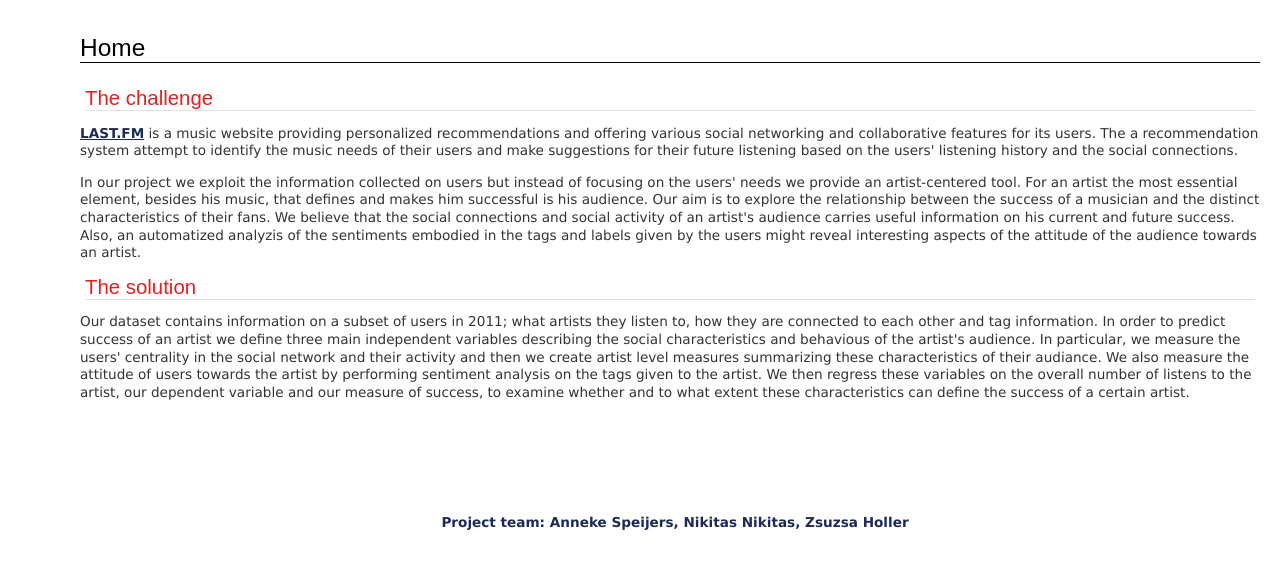
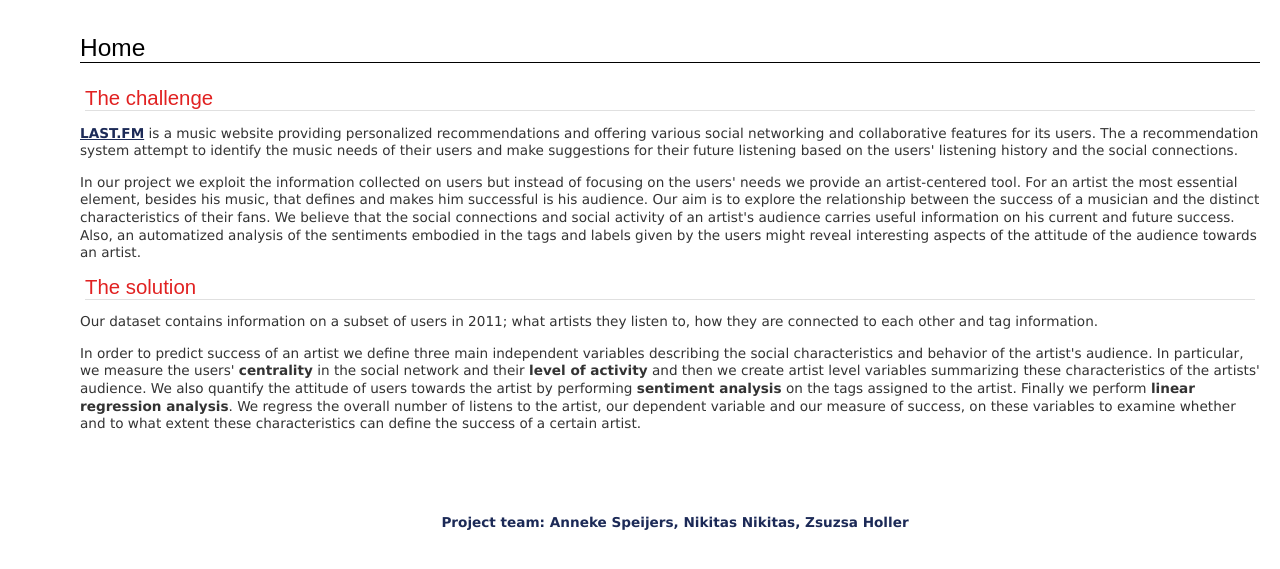
Before and after one commit to zsuzsaholler/bgse-dashboard-project, a PHP site: page /index.php in a window 1280 px wide. Shown: the part 138-707 px from the top of the page. Run offline with PHP 8.4, Linux system fonts and the light colour scheme; data that the repository does not hold is empty.

Commit message:
corrected spelling

```diff
--- a/web/data_and_analysis_ours.php
+++ b/web/data_and_analysis_ours.php
@@ -13,7 +13,7 @@
 
 	<h1>Data</h1>
 
-	<p>We use the <b><a href="http://grouplens.org/datasets/hetrec-2011/" target="_blank">LAST.FM dataset</a></b> which contains information on approximately 18,000 artists, 1,900 users, 12,000 end-user tags, 13,000 connections among users and 93,000 user-artist connections with listen count information. The dataset used for the analysis was cleaned to make it easily accessible and managable. Note, that the dataset lacks time dimension for the listen count information, which makes the analysis challenging.</p>
+	<p>We use the <b><a href="http://grouplens.org/datasets/hetrec-2011/" target="_blank">LAST.FM dataset</a></b> which contains information on approximately 18,000 artists, 1,900 users, 12,000 end-user tags, 13,000 connections among users and 93,000 user-artist connections with listen count information. The dataset used for the analysis was cleaned to make it easily accessible and manageable. Note, that the dataset lacks time dimension for the listen count information, which makes the analysis challenging.</p>
 
 <p>Our main variable of interest is the success of an artist measured by the overall number of listens to the given artist recorded in the Last.fm system. Let's see the top 20, most popular artists, based on their number of listens.</p>
 
@@ -32,9 +32,9 @@
 ?>
 
 <h2>Centrality</h2>
-<p>Do the opinion of more central users matter more? Is it more likely to become succesful if more influential users listen to you music? Intuitively, the more central a user is, the more infuential he should be. We therefore expect the success of a particular artist to be directly linked with the centrality of his fans. We combine the information on social connecions of users and their listening history to define the artist level centrality measure used in the regression analysis.</p>
+<p>Do the opinion of more central users matter more? Is it more likely to become successful if more influential users listen to you music? Intuitively, the more central a user is, the more influential he should be. We therefore expect the success of a particular artist to be directly linked with the centrality of his fans. We combine the information on social connections of users and their listening history to define the artist level centrality measure used in the regression analysis.</p>
 <p>The measure for user centrality which we chose is <b><a href="https://en.wikipedia.org/wiki/Centrality#Eigenvector_centrality" target="_blank">eigenvector centrality</a></b>. In this measure a certain user is not considered influential only if he has many friends in the dataset but also when his friends have many connections as well. Using this measure, each user has a centrality score between 0 and 1, where 1 is the most central.</p>
-<p>Our final measure used in the regression analysis is the mean level of centrality of users listening to a given artist. The chart below shows the average centrality of listeners for each of the top 20 succesful artists.</p>
+<p>Our final measure used in the regression analysis is the mean level of centrality of users listening to a given artist. The chart below shows the average centrality of listeners for each of the top 20 successful artists.</p>
 
 <?php
 	// Mean centrality measure for top 20 artists.
@@ -51,8 +51,8 @@
 ?>
 
 <h2>Tag Count</h2>
-<p>Do the opinion of more active users affect more people? Is it more likely to become succesful if your fans are more active in the system? Number of tags assigned by a user is another aspect of the user's social behavior and is a measure of user activity. Similar to central users, we expect that more active users will be more influential and thus the artists they listen to to be more successful.</p>
-<p>To define our final measure used in the regression analysis, first we count the number of tags created by each user (on all artists) and then aggregated this to artist level by taking the average number or tags created by an artist's listeners. The chart below shows the mean of the number of tags assigned by the listeners of the top 20 succesful artists.</p>
+<p>Do the opinion of more active users affect more people? Is it more likely to become successful if your fans are more active in the system? Number of tags assigned by a user is another aspect of the user's social behavior and is a measure of user activity. Similar to central users, we expect that more active users will be more influential and thus the artists they listen to to be more successful.</p>
+<p>To define our final measure used in the regression analysis, first we count the number of tags created by each user (on all artists) and then aggregated this to artist level by taking the average number or tags created by an artist's listeners. The chart below shows the mean of the number of tags assigned by the listeners of the top 20 successful artists.</p>
 
 <?php
 	// Average tag count measure for top 20 artists.
@@ -76,9 +76,9 @@
 	<h1>Analysis</h1>
 
 <h2>Tag Sentiment Analysis</h2>
-<p>Can the opinions and feelings of users expressed in tags might help to predict the success of an artist? The first step in analysing whether users opinions and feelings could be indicative of an artist's popularity is to identify the sentiments embodied in each of the tags assigned by the users. The achieve this we used an <abbr title="Minqing Hu and Bing Liu. Mining and Summarizing Customer Reviews. Proceedings of the ACM SIGKDD International Conference on Knowledge Discovery and Data Mining (KDD-2004), Aug 22-25, 2004, Seattle, Washington, USA">exhaustive list</abbr> of words  classified from very positive to very negative and trained a <b><a href="https://en.wikipedia.org/wiki/Naive_Bayes_classifier" target="_blank">Naive Bayesian Classifier</a></b> to determine the overall sentiment of tags. After classifying all of the tags, we defined our final input variable used in the regression analysis; the ratio of positive to total number of tags assigned to a given artist.</p>
+<p>Can the opinions and feelings of users expressed in tags might help to predict the success of an artist? The first step in analyzing whether users opinions and feelings could be indicative of an artist's popularity is to identify the sentiments embodied in each of the tags assigned by the users. The achieve this we used an <abbr title="Minqing Hu and Bing Liu. Mining and Summarizing Customer Reviews. Proceedings of the ACM SIGKDD International Conference on Knowledge Discovery and Data Mining (KDD-2004), Aug 22-25, 2004, Seattle, Washington, USA">exhaustive list</abbr> of words  classified from very positive to very negative and trained a <b><a href="https://en.wikipedia.org/wiki/Naive_Bayes_classifier" target="_blank">Naive Bayesian Classifier</a></b> to determine the overall sentiment of tags. After classifying all of the tags, we defined our final input variable used in the regression analysis; the ratio of positive to total number of tags assigned to a given artist.</p>
 
-<p>Initially, we classified by hand a small subset of tags as positive, neutral or negative. Next, we counted the positive/neutral/negative words in these tags using the list of pre-classified words. Then, we trained the Naive Bayes classifier on a random subset of classified tags and tested the predicions on the remaining set of classified tags. The table below shows the predictive success of the classifier on our training and test data. It can be seen that the automatized classification is not pefect, but it serves our purposes since it found a fair amount of positive tags and more importantly it produce only a relatively small number of fake positive results. Finally, we the whole set of tags were classified using the Naive Bayes classifier.
+<p>Initially, we classified by hand a small subset of tags as positive, neutral or negative. Next, we counted the positive/neutral/negative words in these tags using the list of pre-classified words. Then, we trained the Naive Bayes classifier on a random subset of classified tags and tested the predictions on the remaining set of classified tags. The table below shows the predictive success of the classifier on our training and test data. It can be seen that the automatized classification is not perfect, but it serves our purposes since it found a fair amount of positive tags and more importantly it produce only a relatively small number of fake positive results. Finally, we the whole set of tags were classified using the Naive Bayes classifier.
 </p>
 
 <?php
@@ -188,9 +188,9 @@
 </div>
 
     <h2>Regression Analysis</h2>
-<p>In the final setp of the analysis we run an artist level regression in order to explore the relationship between the characteristics of the audience of an artist and his/her success. Our regression is a simple linear regression with non-linear transformations to account for curvature and skewedness of the independent variables. We also control for the amount of time an artist has been present in the database by looking at the date they were first tagged.</p>
+<p>In the final step of the analysis we run an artist level regression in order to explore the relationship between the characteristics of the audience of an artist and his/her success. Our regression is a simple linear regression with non-linear transformations to account for curvature and skewness of the independent variables. We also control for the amount of time an artist has been present in the database by looking at the date they were first tagged.</p>
 <p>We run a regression on the total sample or artists, as well as a subset which is made up of artists who only appeared in the database in the last 16 months and is therefore meant to represent "new and up and coming" artists. The table below shows the results of these two regressions.</p>
-<p>We get statistically significant coefficient estimates for all our indepedant variables apart from those relating to tags in the new and up and coming subset which we put down to lack of tag data. As expected, both listener average tag count and the ratio of positive to total tags, positively affect artist listen count. We also find that listener mean centrality has a positive affect on artist success, however our regression fits poorely for artists with very high mean user centrality. </p>
+<p>We get statistically significant coefficient estimates for all our indepedent variables apart from those relating to tags in the new and up and coming subset which we put down to lack of tag data. As expected, both listener average tag count and the ratio of positive to total tags, positively affect artist listen count. We also find that listener mean centrality has a positive affect on artist success, however our regression fits poorly for artists with very high mean user centrality. </p>
 <?php
 
     $query = "SELECT row_names as Variables,
--- a/web/index.php
+++ b/web/index.php
@@ -78,11 +78,13 @@ function showgraph(artist) {
 
 			<p><b><a href="http://www.last.fm/" target="_blank">LAST.FM</a></b> is a music website providing personalized recommendations and offering various social networking and collaborative features for its users. The a recommendation system attempt to identify the music needs of their users and make suggestions for their future listening based on the users' listening history and the social connections.</p>
 
-<p>In our project we exploit the information collected on users but instead of focusing on the users' needs we provide an artist-centered tool. For an artist the most essential element, besides his music, that defines and makes him successful is his audience. Our aim is to explore the relationship between the success of a musician and the distinct characteristics of their fans. We believe that the social connections and social activity of an artist's audience carries useful information on his current and future success. Also, an automatized analyzis of the sentiments embodied in the tags and labels given by the users might reveal interesting aspects of the attitude of the audience towards an artist.</p>
+<p>In our project we exploit the information collected on users but instead of focusing on the users' needs we provide an artist-centered tool. For an artist the most essential element, besides his music, that defines and makes him successful is his audience. Our aim is to explore the relationship between the success of a musician and the distinct characteristics of their fans. We believe that the social connections and social activity of an artist's audience carries useful information on his current and future success. Also, an automatized analysis of the sentiments embodied in the tags and labels given by the users might reveal interesting aspects of the attitude of the audience towards an artist.</p>
 
 			<h2>The solution</h2>
 
-			<p>Our dataset contains information on a subset of users in 2011; what artists they listen to, how they are connected to each other and tag information.  In order to predict success of an artist we define three main independent variables describing the social characteristics and behavious of the artist's audience. In particular, we measure the users' centrality in the social network and their activity and then we create artist level measures summarizing these characteristics of their audiance. We also measure the attitude of users towards the artist by performing sentiment analysis on the tags given to the artist. We then regress these variables on the overall number of listens to the artist, our dependent variable and our measure of success, to examine whether and to what extent these characteristics can define the success of a certain artist.</p>
+			<p>Our dataset contains information on a subset of users in 2011; what artists they listen to, how they are connected to each other and tag information.</p>
+
+<p>In order to predict success of an artist we define three main independent variables describing the social characteristics and behavior of the artist's audience. In particular, we measure the users' <b>centrality</b> in the social network and their <b>level of activity</b> and then we create artist level variables summarizing these characteristics of the artists' audience. We also quantify the attitude of users towards the artist by performing <b>sentiment analysis</b> on the tags assigned to the artist. Finally we perform <b>linear regression analysis</b>. We regress the overall number of listens to the artist, our dependent variable and our measure of success, on these variables to examine whether and to what extent these characteristics can define the success of a certain artist.</p>
 
 		</div>
 
```
